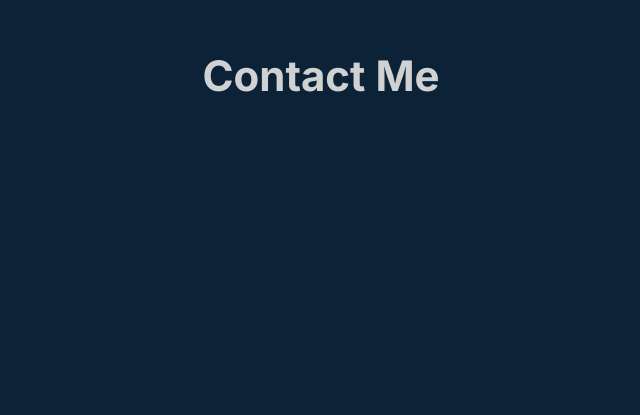
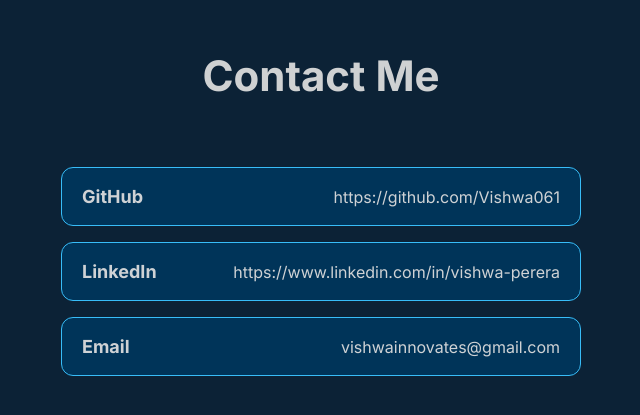
Before and after one commit to Vishwa061/vishwa-innovates, a Gatsby site: page / in a window 1280 px wide. Shown: the part 2778-3193 px from the top of the page, without its empty margins (319-959 px from the left). Built offline with nearby package versions, Linux system fonts and the light colour scheme; Gatsby itself is replaced by a stand-in of ours.

Commit message:
Add contact details to contact section

```diff
--- a/src/components/sections/Contact/Contact.module.scss
+++ b/src/components/sections/Contact/Contact.module.scss
@@ -1,5 +1,9 @@
 .container {
   width: 100%;
+  display: flex;
+  flex-direction: column;
+  align-items: center;
+  gap: 32px;
 }
 
 .title {
@@ -8,3 +12,40 @@
   text-align: center;
   font-size: 42px;
 }
+
+.cards {
+  width: min(520px, 100%);
+  display: flex;
+  flex-direction: column;
+  gap: 16px;
+}
+
+.card {
+  width: 100%;
+  padding: 18px 20px;
+  border-radius: 12px;
+  background-color: var(--titanium-blue);
+  border: 1px solid var(--light-blue);
+  color: var(--light-text);
+  display: flex;
+  justify-content: space-between;
+  align-items: center;
+  transition: transform 150ms ease, color 150ms ease, border-color 150ms ease;
+  box-sizing: border-box;
+}
+
+.card:hover {
+  transform: translateY(-2px);
+  border-color: var(--lighter-blue);
+  color: var(--lighter-blue);
+}
+
+.label {
+  font-size: 18px;
+  font-weight: 700;
+}
+
+.value {
+  font-size: 16px;
+  color: currentColor;
+}
--- a/src/components/sections/Contact/Contact.tsx
+++ b/src/components/sections/Contact/Contact.tsx
@@ -2,9 +2,41 @@ import React from "react"
 import * as classes from "./Contact.module.scss"
 
 export default () => {
+  const contactMethods = [
+    {
+      label: "GitHub",
+      href: "https://github.com/Vishwa061",
+      value: "https://github.com/Vishwa061",
+    },
+    {
+      label: "LinkedIn",
+      href: "https://www.linkedin.com/in/vishwa-perera",
+      value: "https://www.linkedin.com/in/vishwa-perera",
+    },
+    {
+      label: "Email",
+      href: "mailto:vishwainnovates@gmail.com",
+      value: "vishwainnovates@gmail.com",
+    },
+  ]
+
   return (
     <section id="contact" className={classes.container}>
       <h2 className={classes.title}>Contact Me</h2>
+      <div className={classes.cards}>
+        {contactMethods.map((contact) => (
+          <a
+            href={contact.href}
+            target="_blank"
+            rel="noopener noreferrer"
+            className={classes.card}
+            key={contact.label}
+          >
+            <span className={classes.label}>{contact.label}</span>
+            <span className={classes.value}>{contact.value}</span>
+          </a>
+        ))}
+      </div>
     </section>
   )
 }
```
